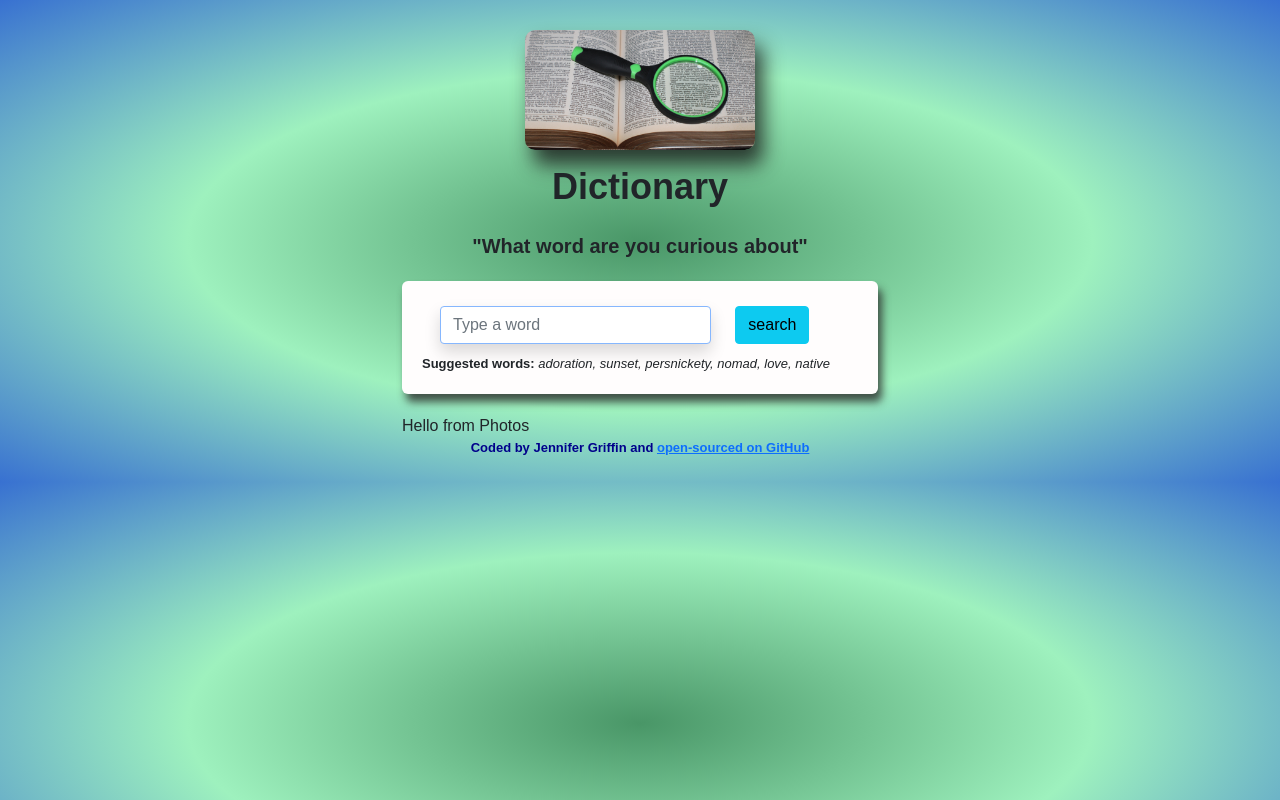
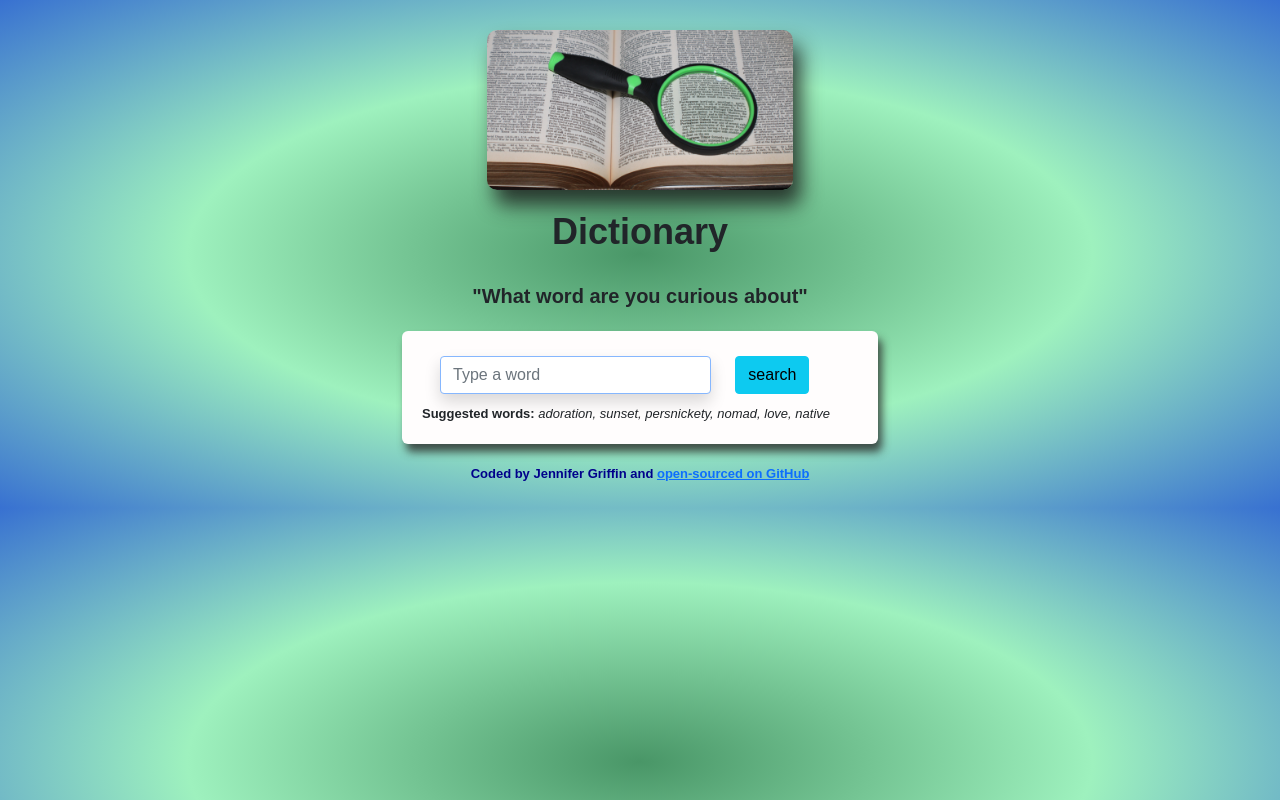
Before and after one commit to coderGriff66/react-dictionary-app, a React (Create React App) app: page / in a window 1280 px wide. Built offline with nearby package versions, Linux system fonts and the light colour scheme; no server answers.

Commit message:
Photos function complete - now to style

```diff
--- a/src/App.css
+++ b/src/App.css
@@ -8,20 +8,20 @@ body {
   text-align: center;
   font-size: 36px;
   font-weight: bolder;
-  padding: 15px;
+  padding: 20px;
 }
 
 .App .Question {
   text-align: center;
   font-size: 20px;
-
+  padding: 0px;
 }
 
 .App-logo.rounded-corners {
   margin: auto;
   margin-top: 30px;
   display: block;
-  height: 15vmin;
+  height: 20vmin;
   border-radius: 10px;
   box-shadow: 8px 15px 20px rgba(24, 24, 24, 0.8);
   pointer-events: none;
--- a/src/Photos.js
+++ b/src/Photos.js
@@ -1,8 +1,16 @@
 import React from "react";
 
-export default function Photos() {
+export default function Photos(props) {
+  if (props.photos) {
 
   return (
-         "Hello from Photos"
+    <div className="Photos">
+      {props.photos.map(function (photo, index) {
+        return <img src={photo.src.landscape} alt="" key={index} />;
+     })}
+    </div>
   );
+} else {
+  return null;
+  }
 }
```
